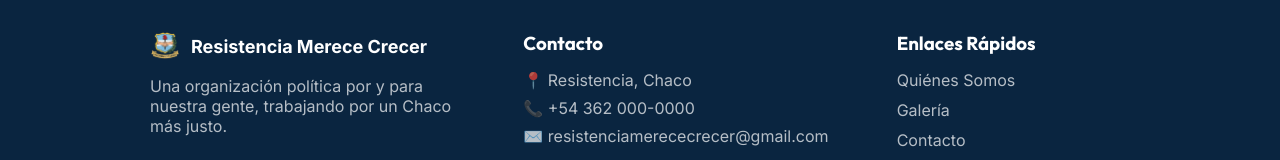
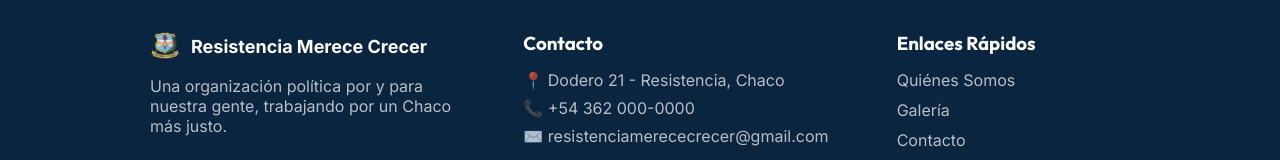
Before and after one commit to esqmarcelo/resistencia-merece-crecer, a React (Vite) app: page / in a window 1280 px wide. Shown: the part 1670-1830 px from the top of the page. Built offline with nearby package versions, Linux system fonts and the light colour scheme.

Commit message:
Se agrego direccion

```diff
--- a/src/components/Footer.jsx
+++ b/src/components/Footer.jsx
@@ -14,7 +14,7 @@
 
         <div className="footer-col">
           <h3>Contacto</h3>
-          <p>📍 Resistencia, Chaco</p>
+          <p>📍 Dodero 21 - Resistencia, Chaco</p>
           <p>📞 +54 362 000-0000</p>
           <p>✉️ resistenciamerececrecer@gmail.com</p>
         </div>
```
